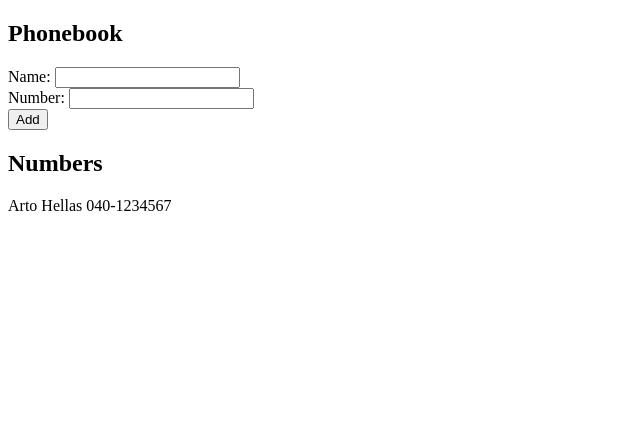
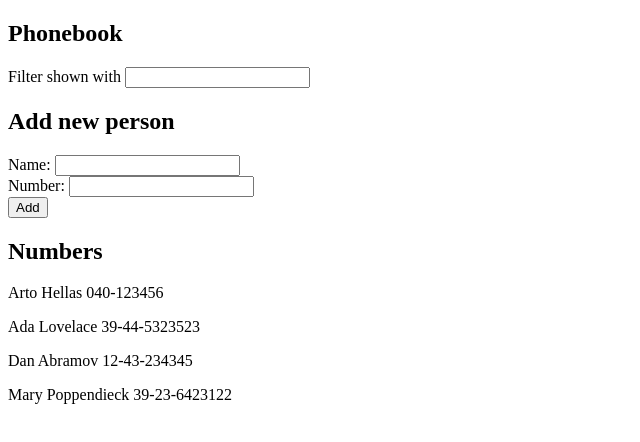
Before and after one commit to uN1K0Rn86/fullstack, a React (Vite) app in the folder osa2/puhelinluettelo/: page / in a window 1280 px wide. Shown: the top 442 px of the page, without its empty margins (0-640 px from the left). Built offline with nearby package versions, Linux system fonts and the light colour scheme.

Commit message:
Part 2 exercise 9

```diff
--- a/osa2/puhelinluettelo/src/App.jsx
+++ b/osa2/puhelinluettelo/src/App.jsx
@@ -2,12 +2,14 @@ import { useState } from 'react'
 
 const App = () => {
   const [persons, setPersons] = useState([
-    {name: 'Arto Hellas',
-     number: '040-1234567'
-    }
+    { name: 'Arto Hellas', number: '040-123456' },
+    { name: 'Ada Lovelace', number: '39-44-5323523' },
+    { name: 'Dan Abramov', number: '12-43-234345' },
+    { name: 'Mary Poppendieck', number: '39-23-6423122' }
   ])
   const [newName, setNewName] = useState('')
   const [newNumber, setNewNumber] = useState('')
+  const [filterWith, setFilterWith] = useState('')
 
   const addPerson = (event) => {
     event.preventDefault()
@@ -34,9 +36,24 @@ const App = () => {
     setNewNumber(event.target.value)
   }
 
+  const handleFilterChange = (event) => {
+    const value = event.target.value
+    setFilterWith(value)
+  }
+
+  const personsToShow = filterWith === ''
+    ? persons
+    : persons.filter(person => person.name.toLowerCase().includes(filterWith.toLowerCase()))
+
   return (
     <div>
       <h2>Phonebook</h2>
+      <div>
+        Filter shown with <input
+                            value={filterWith}
+                            onChange={handleFilterChange} />
+      </div>
+      <h2>Add new person</h2>
       <form onSubmit={addPerson}>
         <div>
           Name: <input
@@ -53,7 +70,7 @@ const App = () => {
         </div>
       </form>
       <h2>Numbers</h2>
-      {persons.map(person =>
+      {personsToShow.map(person =>
         <p key={person.name}>{person.name} {person.number}</p>
       )}
     </div>
```
